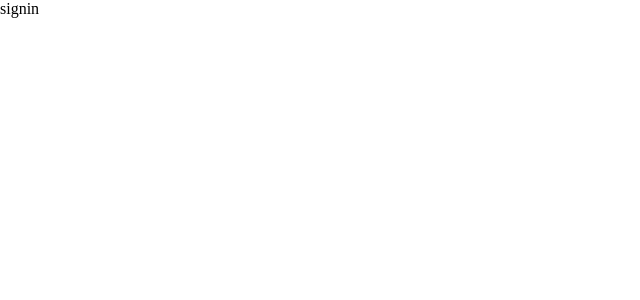
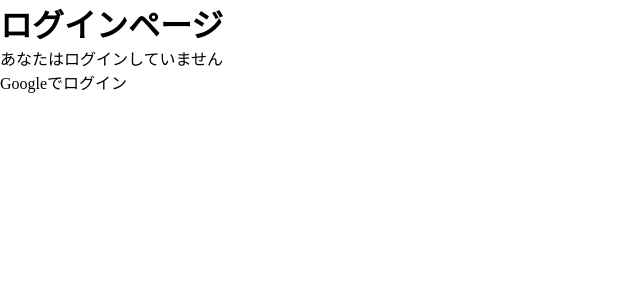
Before and after one commit to HAL-Cinema-G9/frontend, a Next.js app: page /signin in a window 1280 px wide. Shown: the top 300 px of the page, without its empty margins (0-640 px from the left). Built offline with nearby package versions, Linux system fonts and the light colour scheme; no server answers.

Commit message:
add ログイン処理

```diff
--- a/next.config.js
+++ b/next.config.js
@@ -1,6 +1,9 @@
 /** @type {import('next').NextConfig} */
 const nextConfig = {
   reactStrictMode: true,
-}
+  images: {
+    domains: ['lh3.googleusercontent.com'],
+  },
+};
 
-module.exports = nextConfig
+module.exports = nextConfig;
--- a/package.json
+++ b/package.json
@@ -18,10 +18,12 @@
     "@types/react-dom": "18.2.4",
     "@types/styled-components": "^5.1.26",
     "@typescript-eslint/eslint-plugin": "^5.59.9",
+    "axios": "^1.4.0",
     "eslint": "8.40.0",
     "eslint-config-next": "13.4.2",
     "framer-motion": "^10.12.16",
     "next": "13.4.2",
+    "next-auth": "^4.22.1",
     "react": "18.2.0",
     "react-dom": "18.2.0",
     "recoil": "^0.7.7",
--- /dev/null
+++ b/src/components/Login.tsx
@@ -0,0 +1,27 @@
+import { useSession, signIn } from 'next-auth/react';
+
+const Login = () => {
+  const { data: session, status } = useSession();
+
+  if (status === 'loading') {
+    return <div>Loading...</div>;
+  }
+
+  if (status !== 'authenticated') {
+    return (
+      <div>
+        <p>あなたはログインしていません</p>
+        <button
+          onClick={() =>
+            signIn('google', { prompt: 'login' })
+          }
+        >
+          Googleでログイン
+        </button>
+      </div>
+    );
+  }
+  return null;
+};
+
+export default Login;
--- /dev/null
+++ b/src/components/Logout.tsx
@@ -0,0 +1,18 @@
+import { useSession, signOut } from 'next-auth/react';
+
+const Logout = () => {
+  const { data: session, status } = useSession();
+
+  if (status === 'authenticated') {
+    return (
+      <div>
+        <button onClick={() => signOut()}>
+          ログアウト
+        </button>
+      </div>
+    );
+  }
+  return null;
+};
+
+export default Logout;
--- a/src/pages/_app.tsx
+++ b/src/pages/_app.tsx
@@ -1,14 +1,17 @@
 import '@/styles/globals.css';
 import type { AppProps } from 'next/app';
 import { RecoilRoot } from 'recoil';
+import { SessionProvider } from 'next-auth/react';
 
 export default function App({
   Component,
-  pageProps,
+  pageProps: { session, ...pageProps },
 }: AppProps) {
   return (
-    <RecoilRoot>
-      <Component {...pageProps} />
-    </RecoilRoot>
+    <SessionProvider session={session}>
+      <RecoilRoot>
+        <Component {...pageProps} />
+      </RecoilRoot>
+    </SessionProvider>
   );
 }
--- a/src/pages/signin.tsx
+++ b/src/pages/signin.tsx
@@ -1,7 +1,36 @@
+import { useSession } from 'next-auth/react';
+import Login from '@/components/Login';
+import Logout from '@/components/Logout';
+
 const Signin = () => {
+  const { data: session, status } = useSession();
+
   return (
-    <div>signin</div>
-  )
-}
+    <>
+      <div>
+        <h1>ログインページ</h1>
 
-export default Signin
+        {session ? (
+          <div>
+            <p>セッションの期限：{session.expires}</p>
+            <p>ようこそ、{session.user?.name}さん</p>
+            {session.user?.image && (
+              <img
+                src={session.user?.image}
+                alt=""
+                style={{ borderRadius: '50px' }}
+              />
+            )}
+            <div>
+              <Logout />
+            </div>
+          </div>
+        ) : (
+          <Login />
+        )}
+      </div>
+    </>
+  );
+};
+
+export default Signin;
```
Also changed, not shown: src/pages/api/auth/[...nextauth].ts (added, +51 -0 lines), 1 other file (tests, documents, lock files or other folders).
